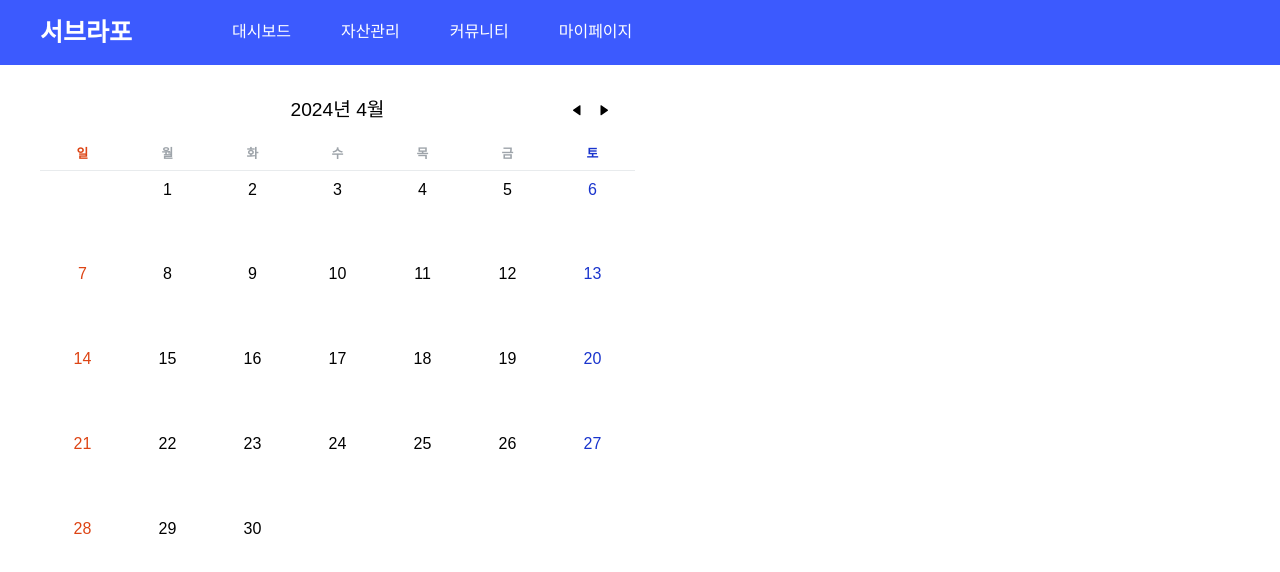
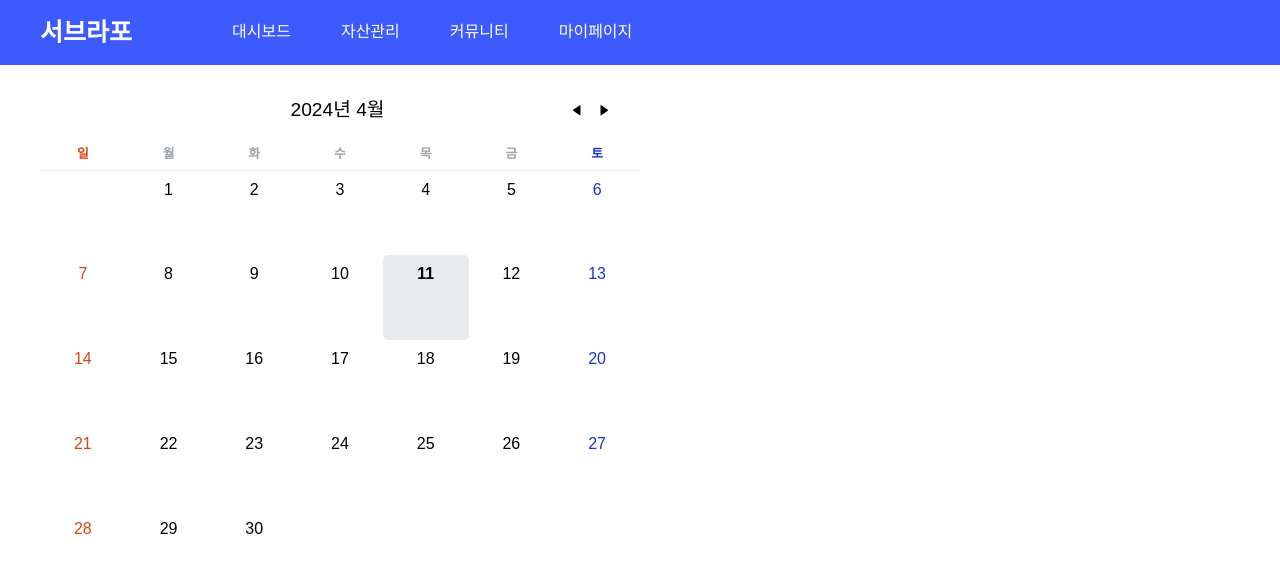
Before and after one commit to mkk00/Moneylicious-Ledger-Book, a React (Vite) app: page / in a window 1280 px wide. Shown: the top 572 px of the page. Built offline with nearby package versions, Linux system fonts and the light colour scheme; a web font is replaced by a local one.

Commit message:
feat: 캘린더 today 구분 기능 및 스타일링 추가

```diff
--- a/src/components/Calendar.tsx
+++ b/src/components/Calendar.tsx
@@ -8,6 +8,16 @@ const Calendar = () => {
   const currentYear = currentDate.getFullYear()
   const currentMonth = currentDate.getMonth()
   const daysOfWeek = ['일', '월', '화', '수', '목', '금', '토']
+
+  const isToday = (date: number) => {
+    const today = new Date()
+
+    return (
+      currentYear === today.getFullYear() &&
+      currentMonth === today.getMonth() &&
+      date === today.getDate()
+    )
+  }
 
   // 해당 월의 시작 요일과 일 수 계산
   const getCalendarInfo = (year: number, month: number) => {
@@ -23,12 +33,22 @@ const Calendar = () => {
 
     // 해당 월의 첫째 날이 시작되는 요일 전까지를 빈 요소로 채움
     for (let i = 0; i < startDay; i++) {
-      CalendarArr.push(<TableItems key={`empty + ${i}`}></TableItems>)
+      CalendarArr.push(
+        <TableItems
+          key={`empty + ${i}`}
+          $isToday={false}></TableItems>
+      )
     }
 
     // 1일부터 daysInMonth 까지의 날짜를 생성하여 배열에 추가
     for (let date = 1; date <= totalDate; date++) {
-      CalendarArr.push(<TableItems key={date}>{date}</TableItems>)
+      CalendarArr.push(
+        <TableItems
+          key={date}
+          $isToday={isToday(date)}>
+          {date}
+        </TableItems>
+      )
     }
     return CalendarArr
   }
@@ -112,6 +132,7 @@ const SelectMonthButton = styled.div`
 
 const CalendarTable = styled.table`
   border-collapse: collapse;
+  width: 100%;
 
   &,
   & thead {
@@ -136,17 +157,20 @@ const DaysItem = styled.th`
   height: 30px;
 `
 
-const TableItems = styled.td`
+const TableItems = styled.td<{ $isToday?: boolean }>`
   width: 85px;
   height: 85px;
   vertical-align: top;
   text-align: center;
   padding: 10px 5px;
+  background-color: ${({ $isToday, theme }) =>
+    $isToday ? theme.gray.gray_100 : 'none'};
+  font-weight: ${({ $isToday }) => ($isToday ? 'bold' : 'normal')};
+  border-radius: 5px;
 
   &:hover {
     font-weight: bold;
     color: ${({ theme }) => theme.color.white};
     background-color: ${({ theme }) => theme.color.main_light};
-    border-radius: 5px;
   }
 `
```
